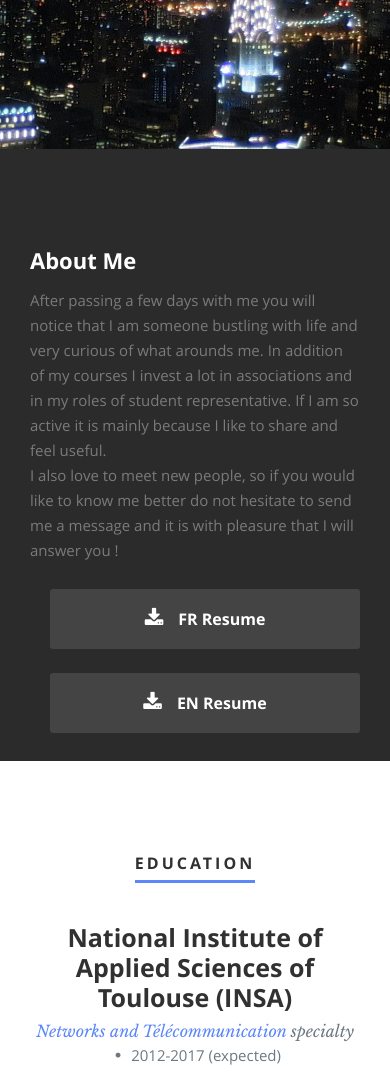
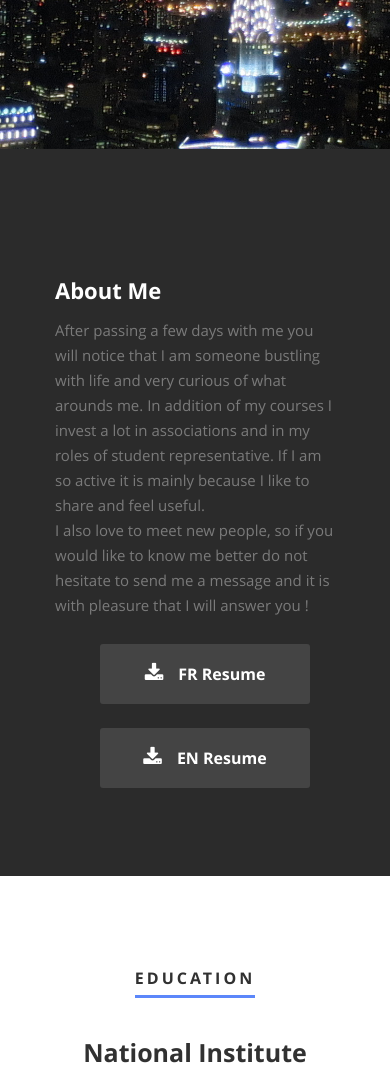
Before and after one commit to petersg83/cv_website, a plain HTML site: page en.html in a window 390 px wide. Shown: the part 695-1767 px from the top of the page. Drawn offline with nearby package versions, Linux system fonts and the light colour scheme.

Commit message:
fix responsive

```diff
--- a/css/default.css
+++ b/css/default.css
@@ -740,16 +740,17 @@ properly.
 @media only screen and (max-width: 767px) {
 
    .row {
-	   width: 460px;
-	   margin: 0 auto;
-      padding: 0;
+	   width: 100%;
+	   margin: 0;
+     padding: 0 25px;
 	}
    .column, .columns {
 	   width: auto !important;
 	   float: none;
 	   margin-left: 0;
 	   margin-right: 0;
-      padding: 0 30px;
+     padding: 0 30px;
+    margin-bottom: 30px;
    }
    .row .row { width: auto; max-width: none; margin: 0 -30px; }
 
```
